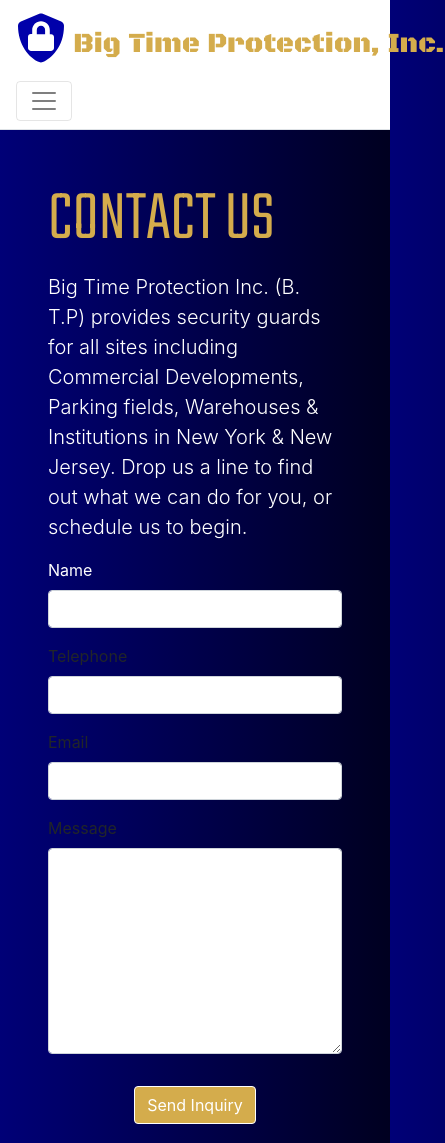
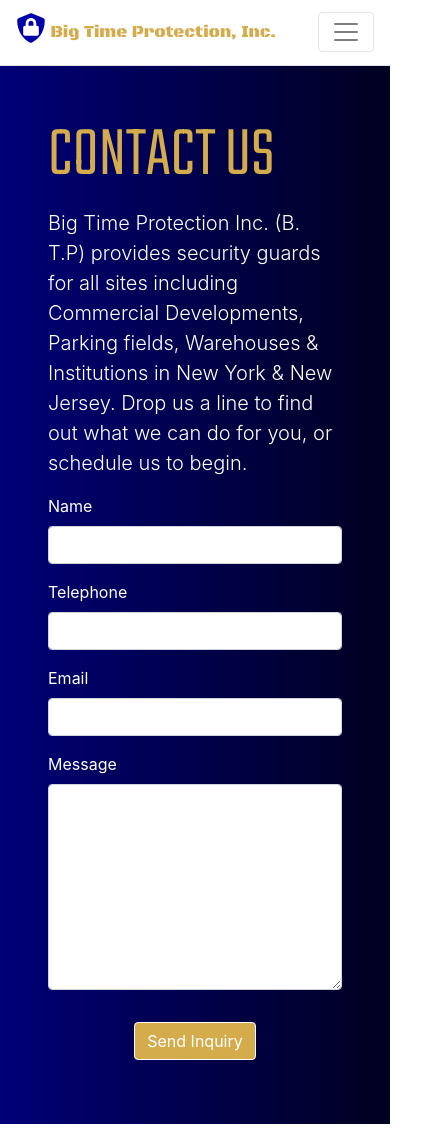
Before and after one commit to eloyortega/bigtime, a plain HTML site: page contact.html in a window 390 px wide. Shown: the top 1143 px of the page, 445 px wide, since content can reach past the window. Drawn offline with Linux system fonts and the light colour scheme; a web font is replaced by a local one.

Commit message:
Add files via upload

```diff
--- a/assets/css/style.css
+++ b/assets/css/style.css
@@ -23,3 +23,16 @@ font-family: 'Coda', cursive;
 .display1, .display2, .display3, .display4, h1, h2, h3, h4, h5, h6{
 	font-family: 'Teko', sans-serif
 }
+
+#logoicon{
+	display:inline-block; width: 50px; vertical-align: middle;
+}
+
+@media screen and (max-width:540px){
+	#logoicon{
+		width:30px;
+	}
+	.navbar-light .navbar-brand{
+		font-size: 17px;
+	}
+}
--- a/contact.html
+++ b/contact.html
@@ -38,7 +38,7 @@
 	<nav class="navbar navbar-expand-lg navbar-light bg-white border-bottom">
 		<!-- <nav class="navbar navbar-expand-lg navbar-dark bg-dark"> -->
 		<a class="navbar-brand" href="#">
-			<div style="display:inline-block; width: 50px; vertical-align: middle;"><svg version="1.1" id="Layer_1" xmlns="http://www.w3.org/2000/svg" xmlns:xlink="http://www.w3.org/1999/xlink" x="0px" y="0px" viewBox="0 0 50 50" style="enable-background:new 0 0 50 50;" xml:space="preserve">
+			<div id="logoicon"><svg version="1.1" id="Layer_1" xmlns="http://www.w3.org/2000/svg" xmlns:xlink="http://www.w3.org/1999/xlink" x="0px" y="0px" viewBox="0 0 50 50" style="enable-background:new 0 0 50 50;" xml:space="preserve">
 					<style type="text/css">
 						.st0 {
 							fill: #0000AA;
@@ -85,17 +85,17 @@
 							<input type="text" class="form-control" name="name">
 						</div>
 						<div class="form-group" class=" text-white">
-							<label for="tel">Telephone</label>
+							<label for="tel" class=" text-white">Telephone</label>
 							<input type="tel" class="form-control" name="tel">
 						</div>
 						<div class="form-group" class=" text-white">
-							<label for="eml">Email</label>
+							<label for="eml" class=" text-white">Email</label>
 							<input type="email" class="form-control" name="eml">
 						</div>
 					</div>
 					<div class="col-md-6">
 						<div class="form-group" class=" text-white">
-							<label for="msg">Message</label>
+							<label for="msg" class=" text-white">Message</label>
 							<textarea class="form-control" name="msg" rows="8"></textarea>
 						</div>
 					</div>
```
Also changed, not shown: about.html (+3 -3 lines), index.html (+2 -2 lines).
